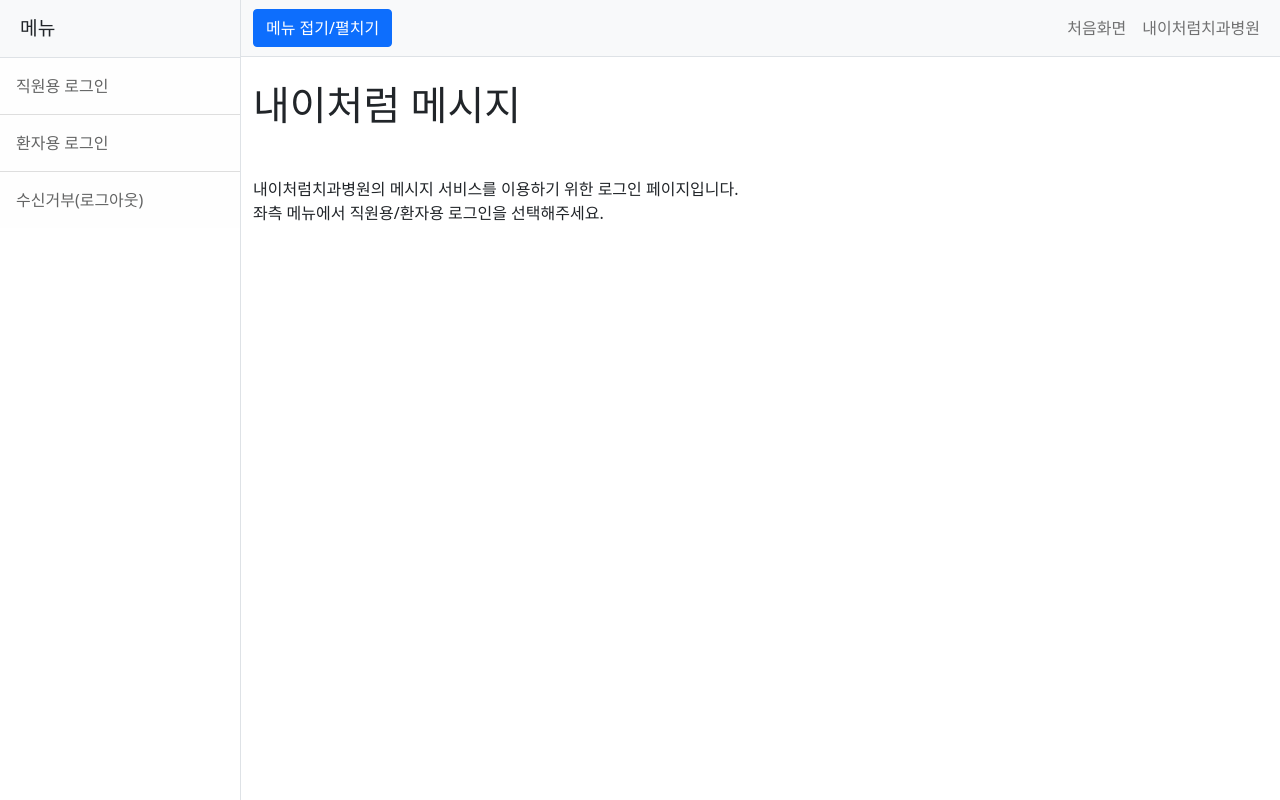
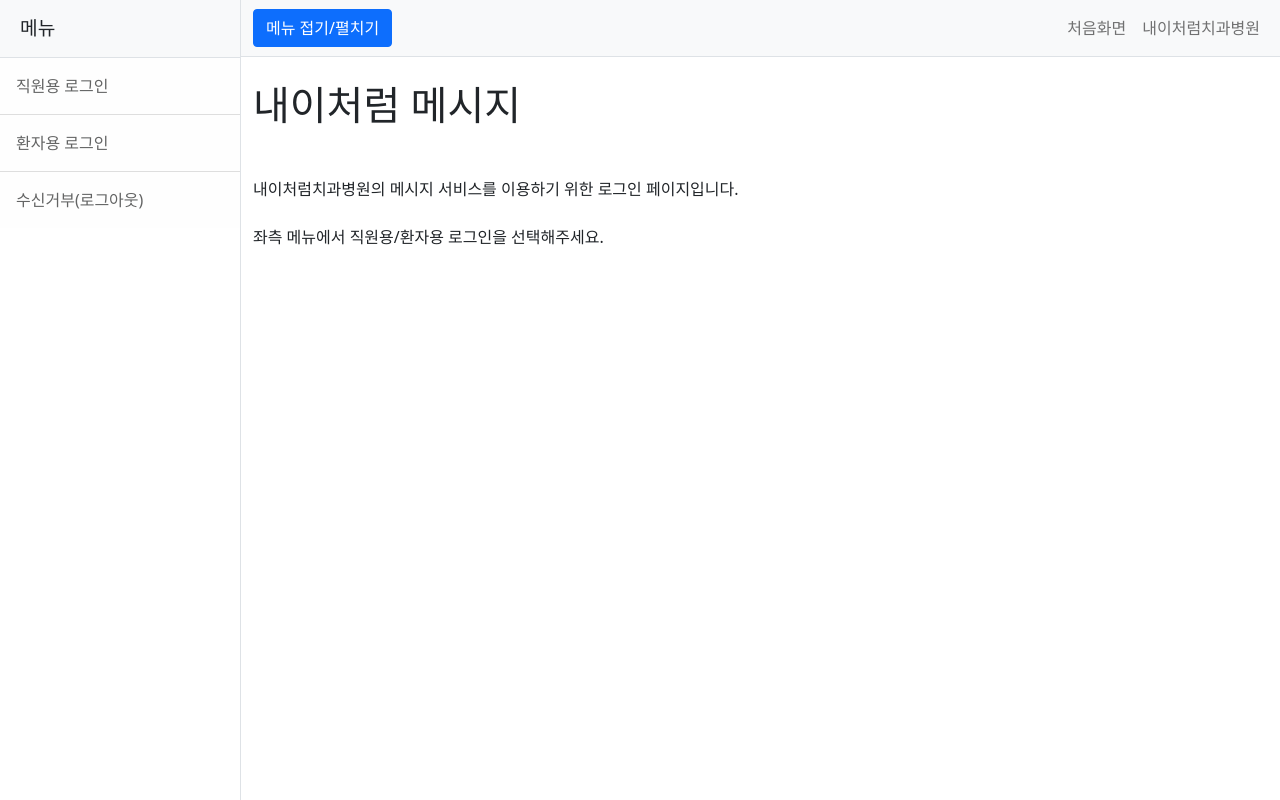
Before and after one commit to naturem-message/naturem-message.github.io, a plain HTML site: page index.html in a window 1280 px wide. Drawn offline with nearby package versions, Linux system fonts and the light colour scheme.

Commit message:
Update index.html

```diff
--- a/index.html
+++ b/index.html
@@ -41,7 +41,7 @@
                 <div class="container-fluid">
                     <h1 class="mt-4">내이처럼 메시지</h1>
                     <p>&nbsp</p>
-                    <p>내이처럼치과병원의 메시지 서비스를 이용하기 위한 로그인 페이지입니다.<br>
+                    <p>내이처럼치과병원의 메시지 서비스를 이용하기 위한 로그인 페이지입니다.<br><br>
                     좌측 메뉴에서 직원용/환자용 로그인을 선택해주세요.</p>
                 </div>
             </div>
```
